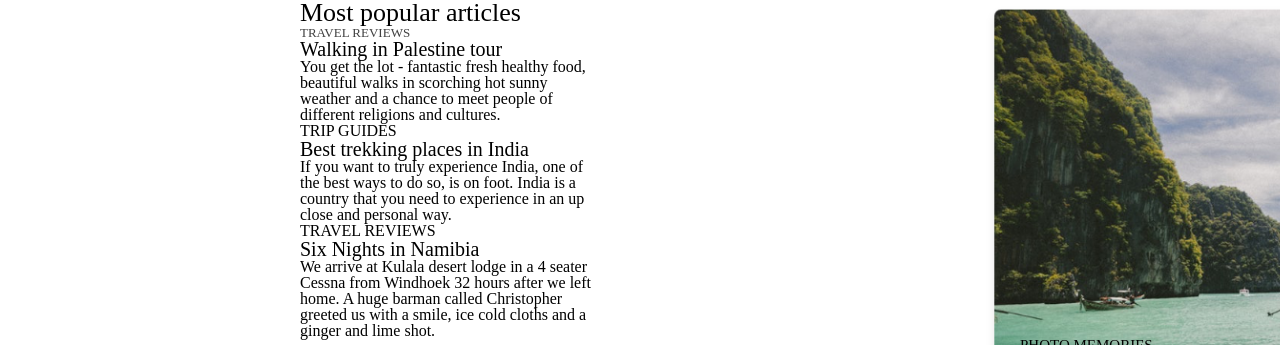
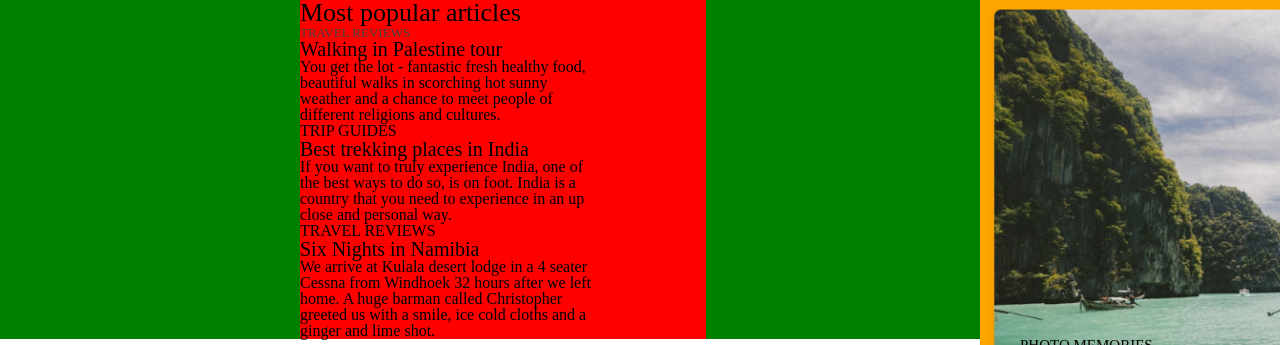
Before and after one commit to LashaPeikrishvili/homework9, a plain HTML site: page index.html in a window 1280 px wide. Shown: the top 345 px of the page. Drawn offline with Linux system fonts and the light colour scheme.

Commit message:
just colors

```diff
--- a/css/style.css
+++ b/css/style.css
@@ -1,11 +1,13 @@
 .container{
 	max-width: 1920px;
 	width: 100%;
+	background-color: green;
 }
 .child1{
 	max-width: 405.82px;
 	width: 100%;
 	margin-left: 300px;
+	background-color: red;
 }
 h3{
 	font-size: 26px;
@@ -27,6 +29,7 @@ h4{
 }
 .child2 img{
 	position: absolute;
+	background-color: orange;
 }
 .child2 article{
 	position: absolute;
```
